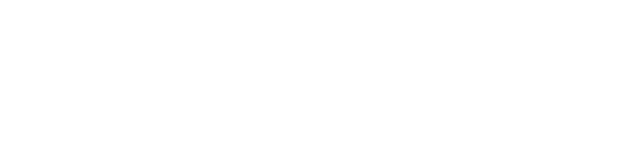
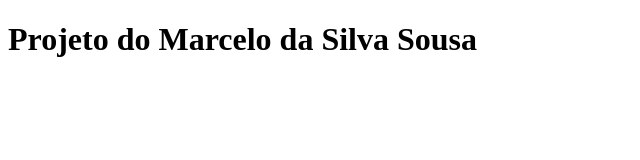
Before and after one commit to marceloTurin/curso-git, a plain HTML site: page index.html in a window 1280 px wide. Shown: the whole page, without its empty margins (0-640 px from the left). Drawn offline with Linux system fonts and the light colour scheme.

Commit message:
Titulo da pagina

```diff
--- a/index.html
+++ b/index.html
@@ -5,5 +5,7 @@
 </head>
 <body>
 
+	<h1>Projeto do Marcelo da Silva Sousa</h1>
+
 </body>
 </html>
```
